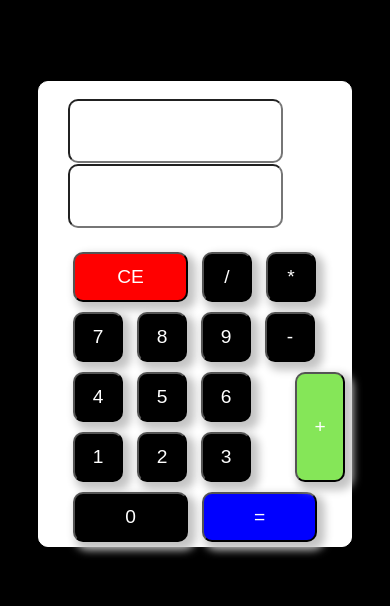
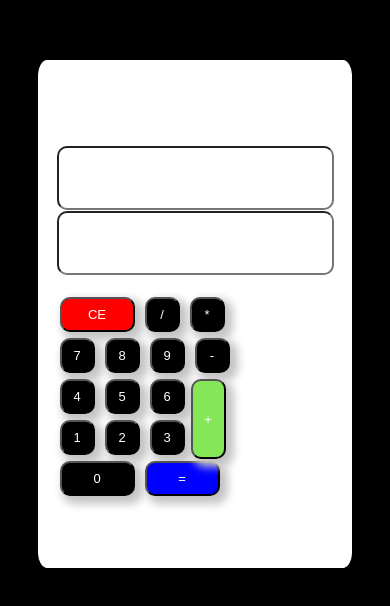
Before and after one commit to brunorechh/calculadora, a plain HTML site: page index.html in a window 390 px wide. Shown: the part 108-714 px from the top of the page. Drawn offline with Linux system fonts and the light colour scheme.

Commit message:
Add files via upload

```diff
--- a/index.js
+++ b/index.js
@@ -116,5 +116,6 @@ document.getElementById("calcular").onclick=botaocalcular
 function botaoapagar(){
     numero = document.getElementById("bCE").innerText
     document.getElementById("display").value=""
+     document.getElementById("display2").value=""
 }
 document.getElementById("bCE").onclick=botaoapagar
--- a/style.css
+++ b/style.css
@@ -84,50 +84,62 @@ button{
     left: 216px;
 }
 
-@media (max-width: 640px) {
 
-    .tudo{
-
-        width: 80vw;
-        height: 55vh;
-        border: 1px solid rgb(255, 255, 255);
-        display: flex;
-        align-items: center;
-        justify-content: center;
-         background-color: rgb(255, 255, 255);
-         border-radius: 10px;
-         position: relative;
-
+/* Para telas menores que 768px (tablets e celulares grandes) */
+@media (max-width: 768px) {
+    .tudo {
+        width: 60vw;
+        height: 70vh;
     }
 
-    button{
-        width: 50px;
-        height: 50px;
-        margin: 5px;
-        color: rgb(255, 255, 255);
-        background-color: black;
-        box-shadow: 5px 5px 9px 3px rgb(196, 196, 196);
-        font-size: larger;
+    input {
+        width: 50vw;
+        font-size: 30px;
     }
 
-    input{
-        width: 54vw;
-        /* margin-bottom:  px; */
-        /* border: 0cm; */
-        height: 60px;
-        font-size: 40px;
-        text-align: right;
-        background-color: rgb(255, 255, 255);
-        margin-bottom: 1px;
-        border-radius: 10px;
+    button {
+        width: 40px;
+        height: 40px;
+        font-size: medium;
     }
 
-    .bmais{
-        background-color: rgb(133, 230, 88);
-        position: absolute;
-        height: 110px;
-        left: 251px;
+    #bCE, #b0, #calcular {
+        width: 90px;
+        height: 40px;
     }
 
+    .bmais {
+        left: auto;
+        height: 90px;
+    }
+}
 
-  }
+/* Para telas menores que 480px (celulares pequenos) */
+@media (max-width: 480px) {
+    .tudo {
+        width: 80vw;
+        height: 60vh;
+    }
+
+    input {
+        width: 70vw;
+        font-size: 25px;
+    }
+
+    button {
+        width: 35px;
+        height: 35px;
+        font-size: small;
+        margin: 3px;
+    }
+
+    #bCE, #b0, #calcular {
+        width: 75px;
+        height: 35px;
+    }
+
+    .bmais {
+        left: auto;
+        height: 80px;
+    }
+}
```
